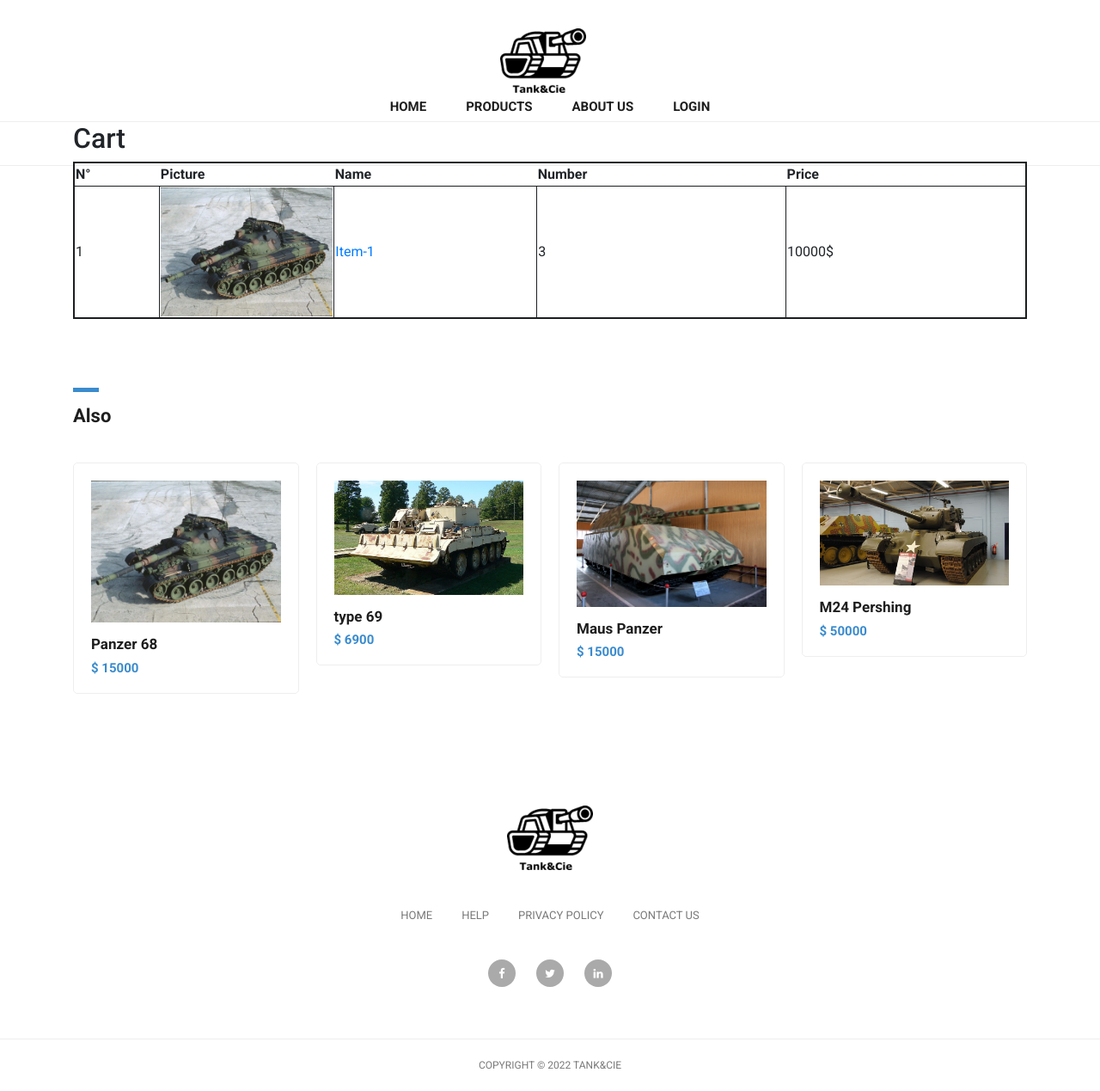
After one commit to Sylvain-Lechaire/projetWeb, a PHP site: page /View/cart.php in a window 1280 px wide. The commit adds this page. Shown: the whole page at 86% size. Run offline with PHP 8.4, Linux system fonts and the light colour scheme.

Commit message:
WIP Cart

```diff
--- /dev/null
+++ b/Source Code/View/cart.php
@@ -0,0 +1,104 @@
+<?php
+/*
+Projet: Tank&Cio
+Author: Ethann Schneider
+Version: 1.0
+date: 04.02.22
+*/
+
+session_start();
+
+require '../Model/Article.php';
+
+$AllArticle = getAllArticle();
+
+?>
+
+<!DOCTYPE html>
+<html lang="en">
+
+<head>
+    <title>Cart</title>
+    <?php include 'template/head.php'?>
+</head>
+
+<body>
+
+<?php include "template/header.php";?>
+
+<div class="container">
+    <div class="row">
+        <div class="col-md-12">
+            <h2>Cart</h2>
+            <div class="item">
+                <style>
+                    .Cart-List{
+                        border: #1b1e21 solid 2px;
+                        border-collapse: collapse;
+                        width: 100%;
+                    }
+                    .Cart-List td{
+                        border: #1b1e21 solid 1px;
+                    }
+                    .cart-img{
+                        width: 10%;
+                    }
+                </style>
+                <table class="Cart-List">
+                    <thead>
+                        <tr>
+                            <th>N°</th>
+                            <th>Picture</th>
+                            <th>Name</th>
+                            <th>Number</th>
+                            <th>Price</th>
+                        </tr>
+                    </thead>
+                    <tr>
+                        <td>1</td>
+                        <td class="cart-img">
+                            <img src="assets/images/product-01.jpg" height="150">
+                        </td>
+                        <td><a href="single-product.php?id=1">Item-1</a></td>
+                        <td>3</td>
+                        <td>10000$</td>
+                    </tr>
+                </table>
+            </div>
+        </div>
+    </div>
+</div>
+
+<!-- Also Starts Here -->
+<div class="featured-items">
+    <div class="container">
+        <div class="row">
+            <div class="col-md-12">
+                <div class="section-heading">
+                    <div class="line-dec"></div>
+                    <h1>Also</h1>
+                </div>
+            </div>
+            <div class="col-md-12">
+                <div class="owl-carousel owl-theme">
+                    <?php foreach ($AllArticle as $i): ?>
+                        <a href="single-product.php?id=<?= $i['ProductId'] ?>">
+                            <div class="featured-item">
+                                <img src="../<?= $i['image'] ?>" alt="Item <?= $i['ProductId'] ?>">
+                                <h4><?= $i['name'] ?></h4>
+                                <h6>$ <?= $i['price'] ?></h6>
+                            </div>
+                        </a>
+                    <?php endforeach;?>
+                </div>
+            </div>
+        </div>
+    </div>
+</div>
+<!-- Also Ends Here -->
+
+<?php include "template/footer.html";?>
+
+</body>
+
+</html>
--- a/Source Code/View/single-product.php
+++ b/Source Code/View/single-product.php
@@ -77,7 +77,7 @@ https://www.tooplate.com/view/2114-pixie
                 <input name="quantity" type="quantity" class="quantity-text" id="quantity"
                 	onfocus="if(this.value == '1') { this.value = ''; }"
                     onBlur="if(this.value == '') { this.value = '1';}"
-                    value="1">
+                    value="1" max="<?= $article['quantityLeft'] ?>">
                 <input type="submit" class="button" value="Order Now!">
               </form>
               <div class="down-content">
```
Also changed, not shown: Source Code/Controller/Register.php (+7 -0 lines), Source Code/Model/cart.json (added, +8 -0 lines).
